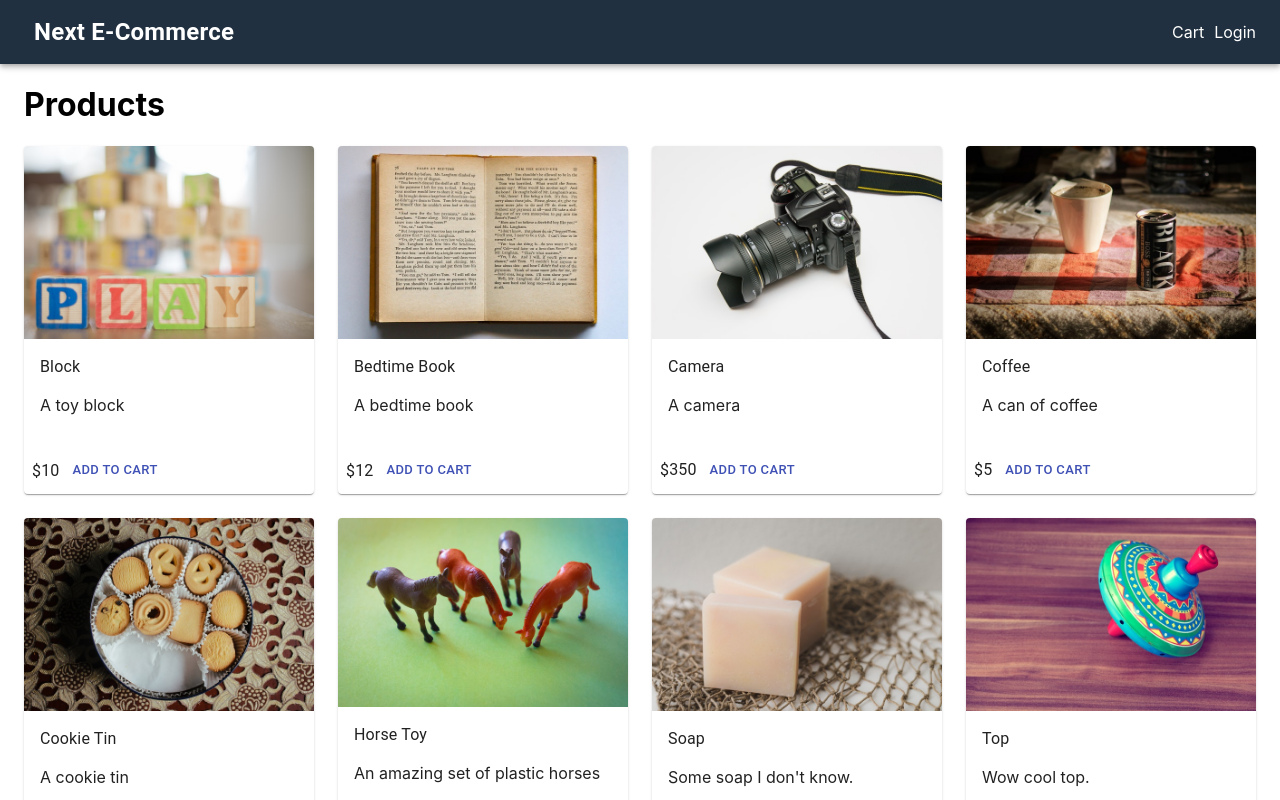
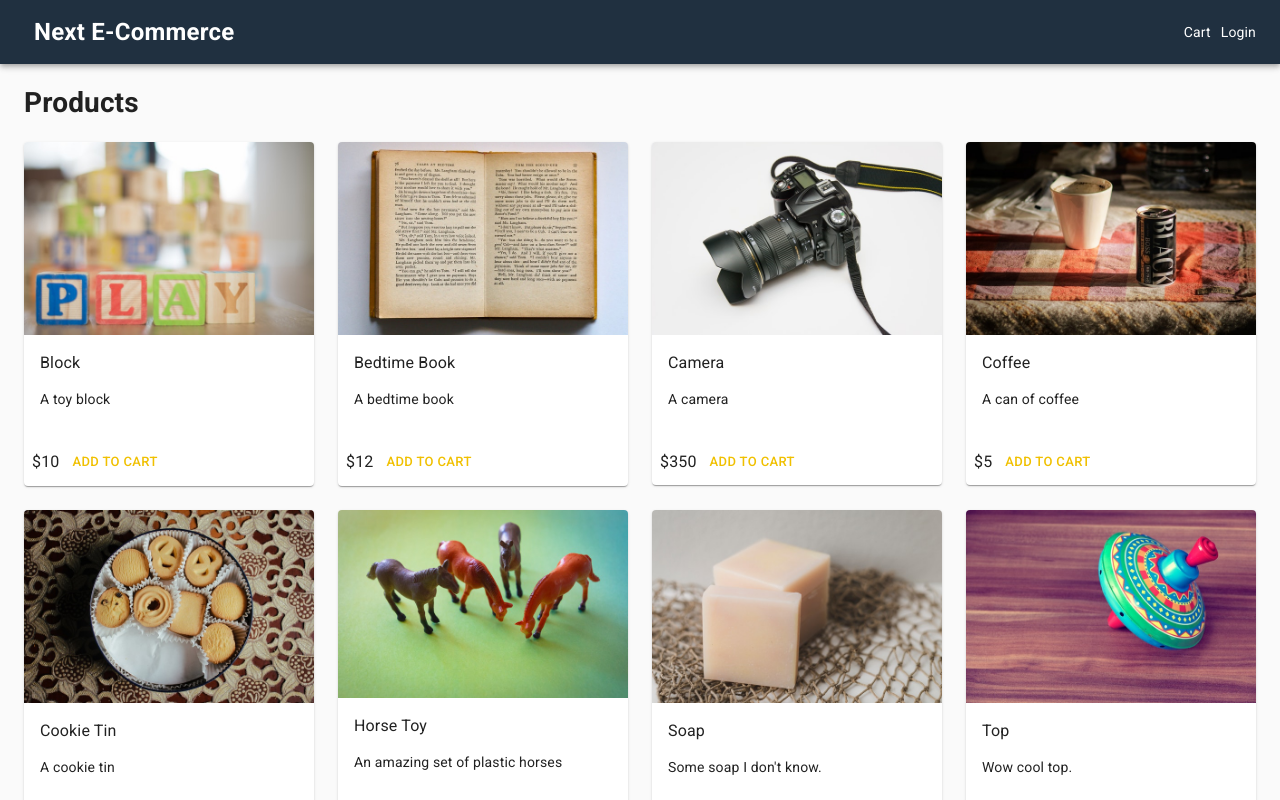
Before and after one commit to rmmccar92/Next_E_Commerce, a Next.js app: page / in a window 1280 px wide. Shown: the top 800 px of the page. Built offline with nearby package versions, Linux system fonts and the light colour scheme.

Commit message:
added MUI theme

```diff
--- a/components/Layout.jsx
+++ b/components/Layout.jsx
@@ -1,16 +1,43 @@
 import React from "react";
 import Head from "next/head";
 import NextLink from "next/link";
+import { createTheme } from "@material-ui/core/styles";
 import {
   AppBar,
   Container,
   Toolbar,
   Typography,
   Link,
+  ThemeProvider,
+  CssBaseline,
 } from "@material-ui/core";
 import useStyles from "../utils/styles";
 
 export default function Layout({ title, description, children }) {
+  const theme = createTheme({
+    typography: {
+      h1: {
+        fontSize: "1.6rem",
+        fontWeight: 400,
+        margin: "1rem 0",
+      },
+      h2: {
+        fontSize: "1.4rem",
+        fontWeight: 400,
+        margin: "1rem 0",
+      },
+      body1: {
+        fontWeight: "normal",
+      },
+    },
+    palette: {
+      type: "light",
+      primary: {
+        main: "#f0c000",
+        secondary: "#208080",
+      },
+    },
+  });
   const classes = useStyles();
   return (
     <div>
@@ -20,11 +47,15 @@ export default function Layout({ title, description, children }) {
         </title>
         {description && <meta name="description" content={description}></meta>}
       </Head>
+      <ThemeProvider theme={theme}>
+        <CssBaseline />
         <AppBar className={classes.navbar} position="static">
           <Toolbar>
             <NextLink href="/" passHref>
               <Link>
-              <Typography className={classes.brand}>Next E-Commerce</Typography>
+                <Typography className={classes.brand}>
+                  Next E-Commerce
+                </Typography>
               </Link>
             </NextLink>
             <div className={classes.grow}></div>
@@ -42,6 +73,7 @@ export default function Layout({ title, description, children }) {
         <footer className={classes.footer}>
           <Typography>Copyright 20??. All rights reserved.@@.</Typography>
         </footer>
+      </ThemeProvider>
     </div>
   );
 }
--- a/pages/_document.js
+++ b/pages/_document.js
@@ -5,7 +5,13 @@ export default class MyDocument extends Document {
   render() {
     return (
       <Html lang="en">
-        <Head></Head>
+        <Head>
+          <link rel="preconnect" href="https://fonts.googleapis.com" />
+          <link
+            href="https://fonts.googleapis.com/css2?family=Marcellus&family=Quicksand:wght@500&family=Roboto:wght@300;400;500;700&display=swap"
+            rel="stylesheet"
+          />
+        </Head>
         <body>
           <Main />
           <NextScript />
--- a/pages/product/[slug].js
+++ b/pages/product/[slug].js
@@ -48,7 +48,7 @@ export default function ProductPage() {
         </Grid>
         <Grid item xs={12} md={3}>
           <ListItem>
-            <Typography component="h1" variant="h6">
+            <Typography component="h1" variant="h1">
               {product.name}
             </Typography>
           </ListItem>
```
Lines whose indentation alone changed are shown as unchanged.
